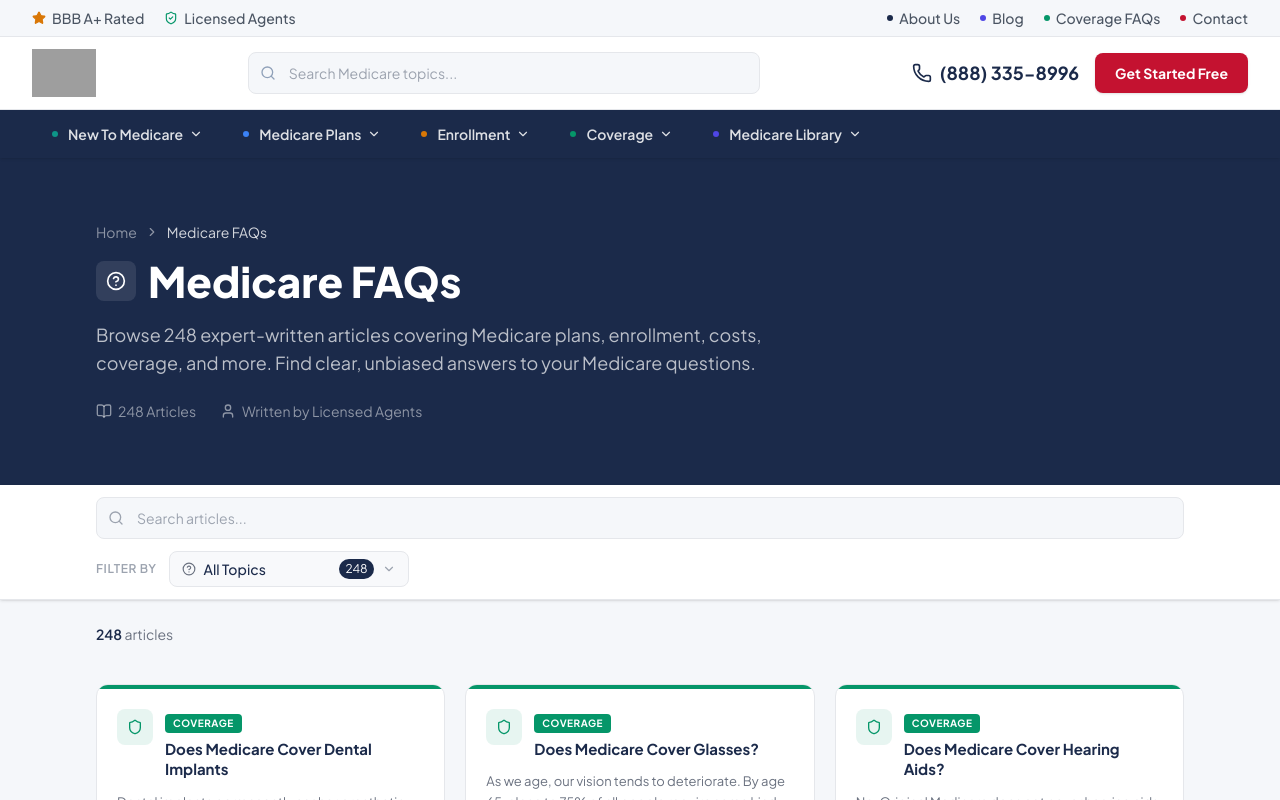
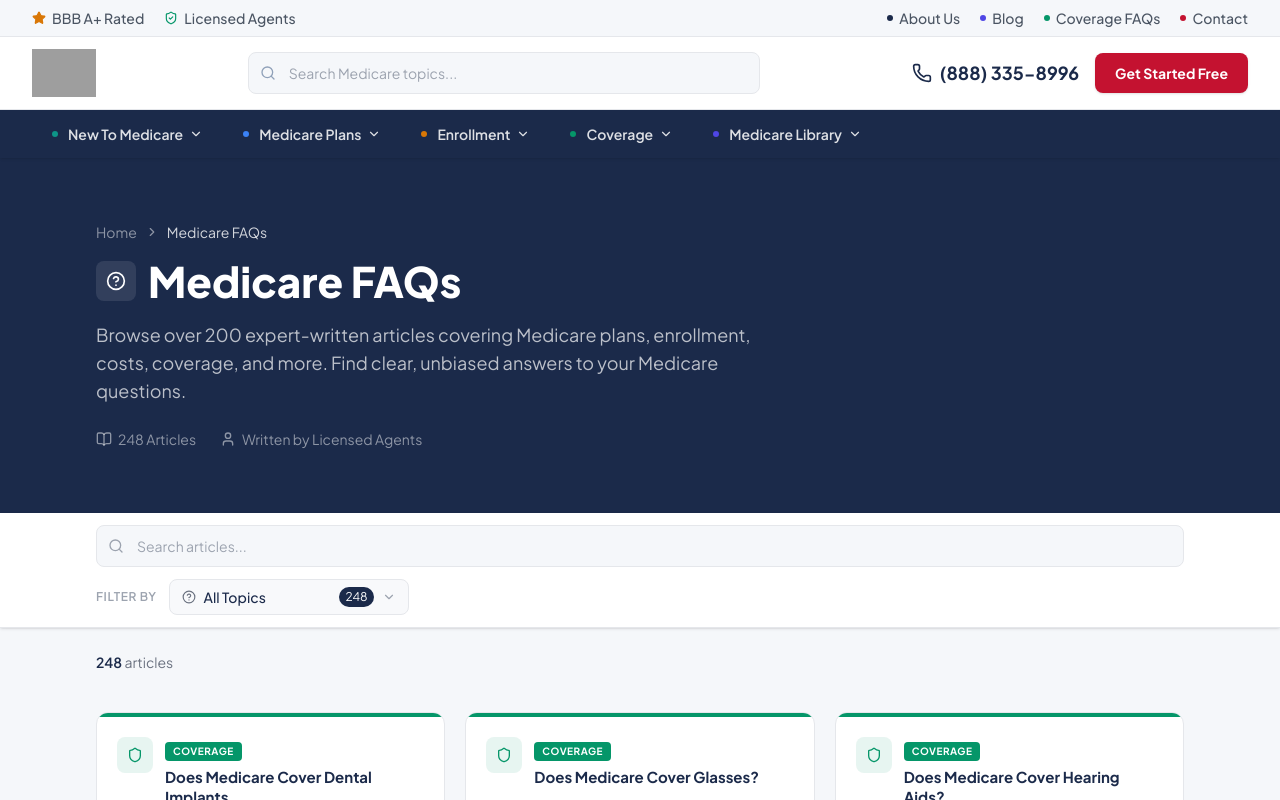
Before and after one commit to cboudreau-eip/medicarefaq-next, a Next.js app: page /faqs in a window 1280 px wide. Shown: the top 800 px of the page. Built offline with nearby package versions, Linux system fonts and the light colour scheme; grey boxes are pictures that could not be loaded.

Commit message:
fix: update FAQ landing page subheading to 'over 200'

```diff
--- a/src/app/faqs/PageContent.tsx
+++ b/src/app/faqs/PageContent.tsx
@@ -194,7 +194,7 @@ export default function FAQIndex() {
                 </h1>
               </div>
               <p className="text-white/70 text-lg max-w-2xl">
-                Browse {allArticles.length} expert-written articles covering
+                Browse over 200 expert-written articles covering
                 Medicare plans, enrollment, costs, coverage, and more. Find
                 clear, unbiased answers to your Medicare questions.
               </p>
```
